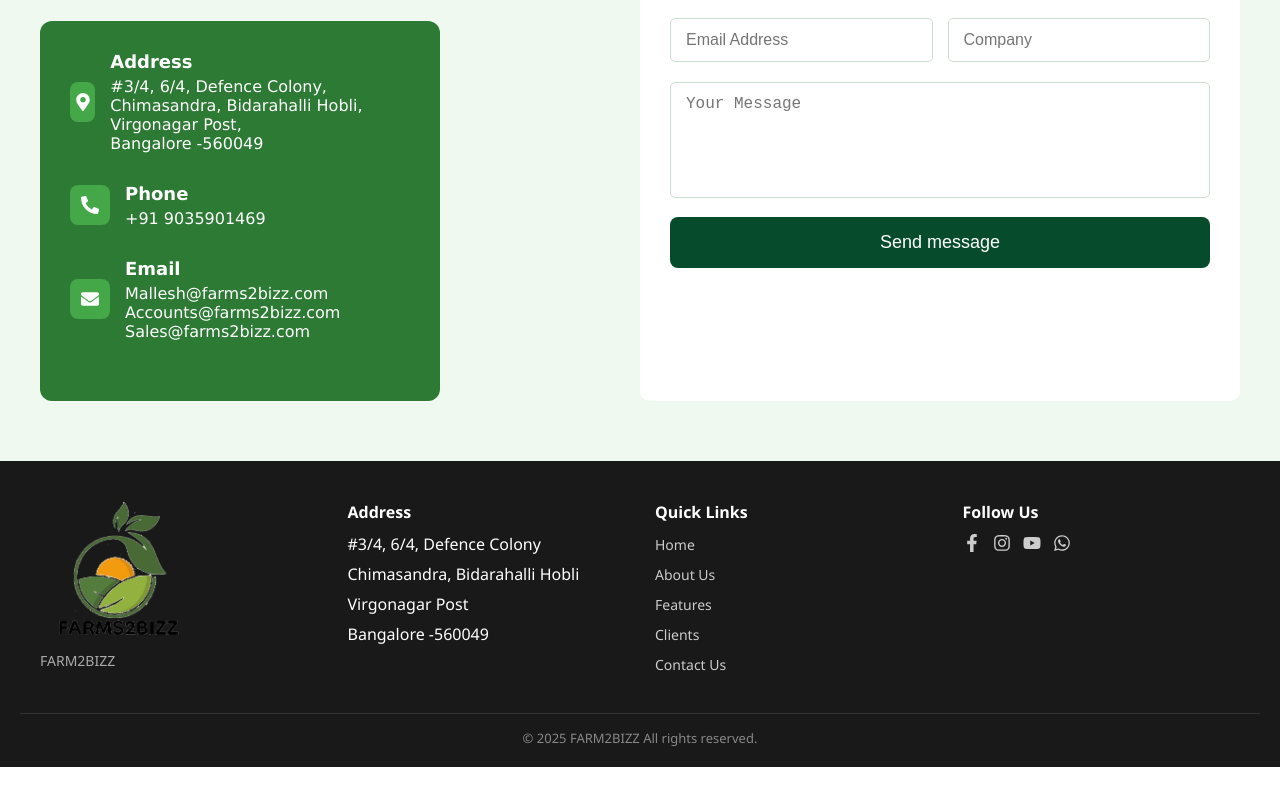
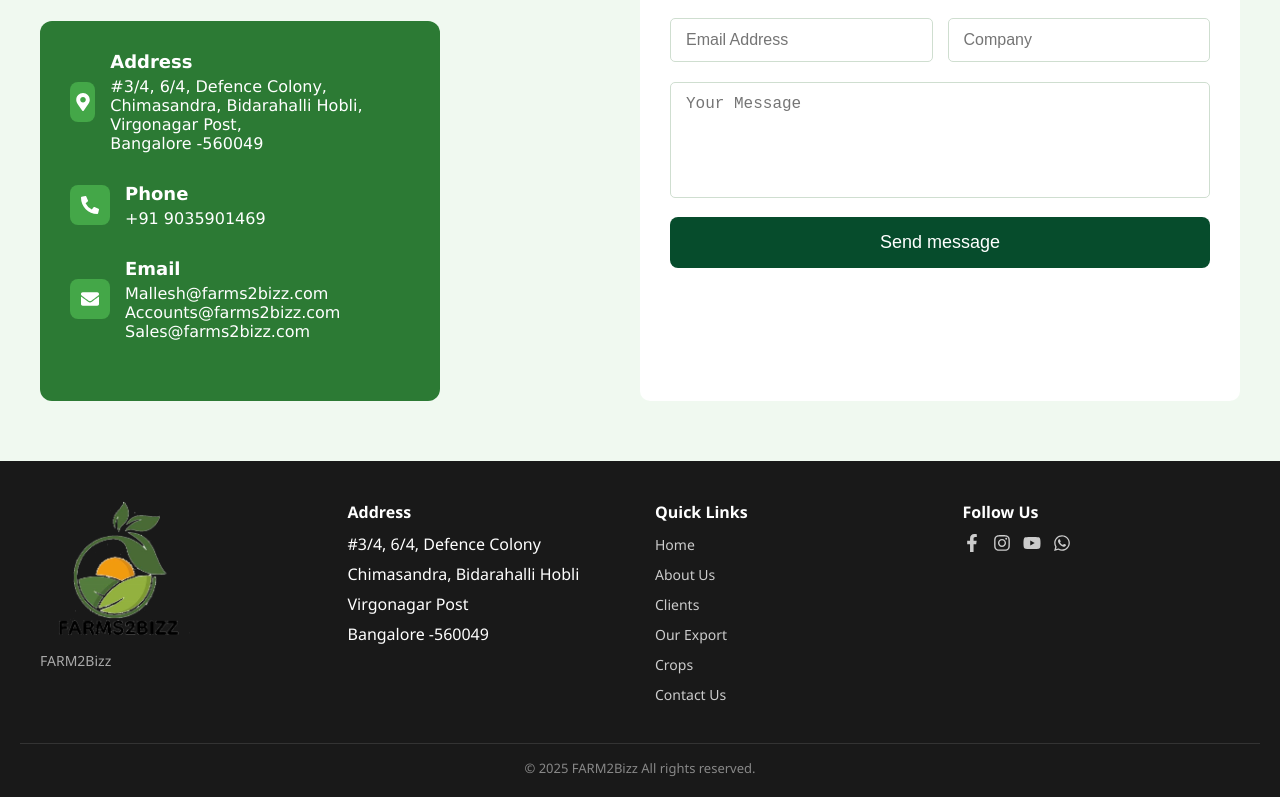
Before and after one commit to Darshanh15/farm2bizz, a React (Create React App) app: page / in a window 1280 px wide. Shown: the part 3651-4448 px from the top of the page. Before the commit the page ends 4418 px from the top, so only its background shows below. Built offline with nearby package versions, Linux system fonts and the light colour scheme.

Commit message:
Fix routing and update app structure

```diff
--- a/src/components/Footer/Footer.jsx
+++ b/src/components/Footer/Footer.jsx
@@ -13,7 +13,7 @@ function Footer() {
       <div className="footer-container">
         <div className="footer-brand">
           <Link to="/" ><img src={logo} alt="logo" /></Link>
-          <p>FARM2BIZZ</p>
+          <p>FARM2Bizz</p>
         </div>
 
         <div className="footer-links">
@@ -32,8 +32,9 @@ function Footer() {
   <ul>
     <li><Link to="/" >Home</Link></li>
     <li><Link to="/aboutus" >About Us</Link></li>
-    <li><Link to="/features" >Features</Link></li>
     <li><Link to="/clients" >Clients</Link></li>
+    <li><Link to="/processsteps" >Our Export</Link></li>
+    <li><Link to="/crops" > Crops</Link></li>
     <li><Link to="/contact" >Contact Us</Link></li>
   </ul>
 </div>
@@ -52,7 +53,7 @@ function Footer() {
 
 
       <div className="footer-bottom">
-        © {new Date().getFullYear()} FARM2BIZZ All rights reserved.
+        © {new Date().getFullYear()} FARM2Bizz All rights reserved.
       </div>
     </footer>
   );
--- a/src/components/Footer/Footer.scss
+++ b/src/components/Footer/Footer.scss
@@ -14,7 +14,7 @@
     margin: auto;
 
     .footer-brand h2 {
-      color: #c2185b;
+      color: $logo-color;
       margin-bottom: 10px;
     }
     .footer-brand img {
@@ -49,7 +49,7 @@
           font-size: 14px;
 
           &:hover {
-            color: $primary-color;
+            color: $logo-color;
           }
         }
       }
@@ -65,7 +65,7 @@
         transition: color 0.3s;
 
         &:hover {
-          color: $primary-color;
+          color: $logo-color;
         }
       }
     }
```
